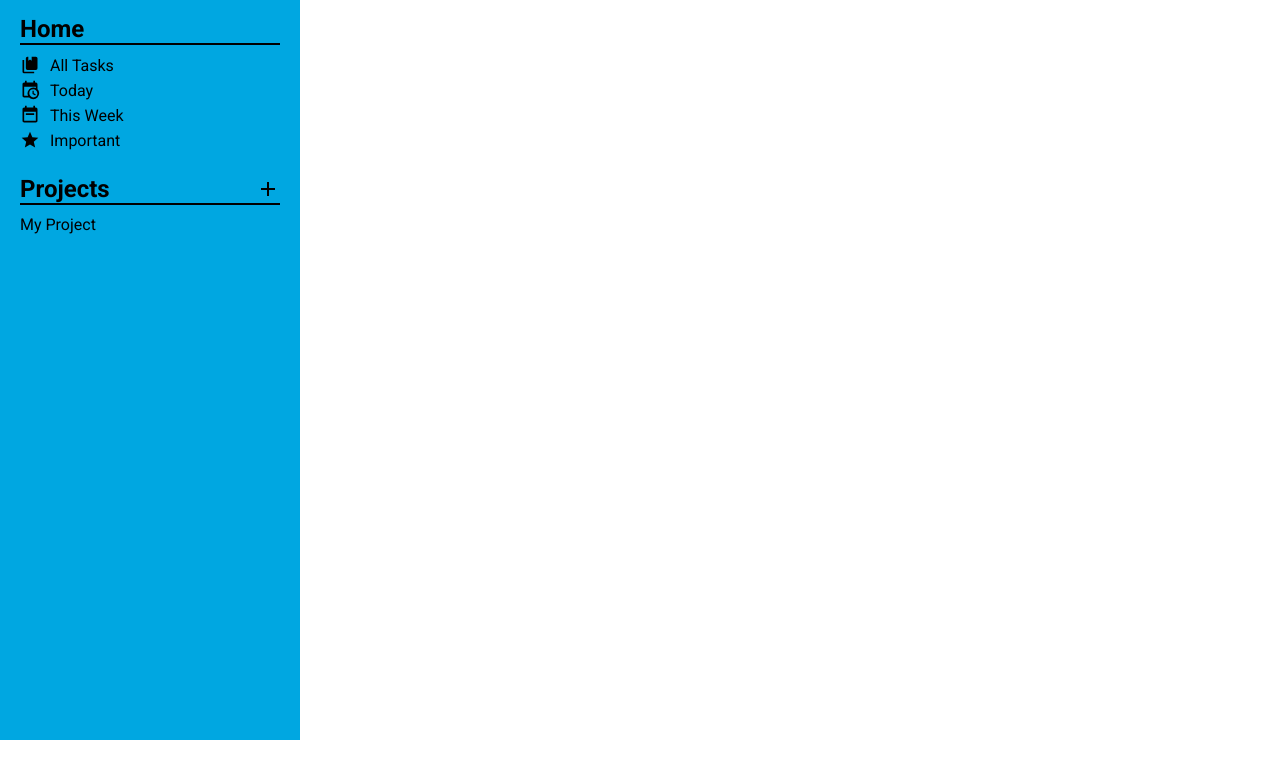
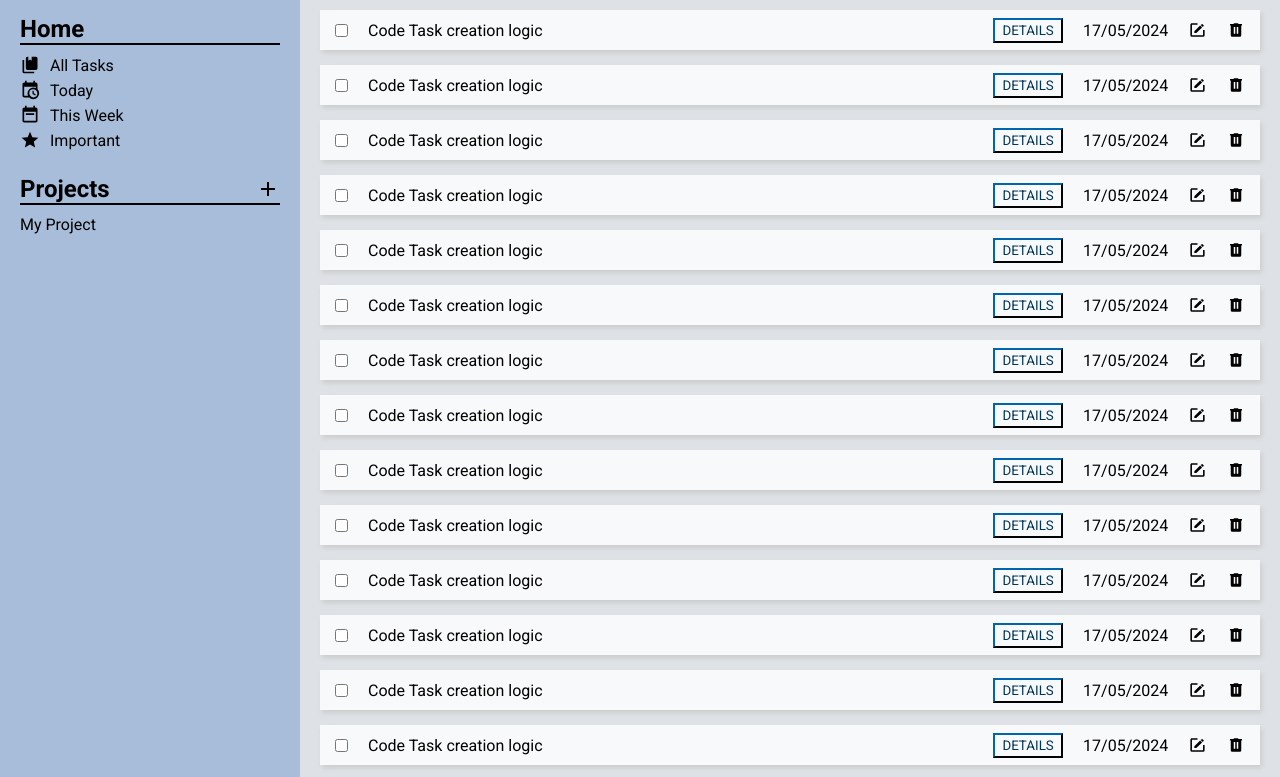
Before and after one commit to lostqubit/Todo-App, a website built with webpack: page src/index.html in a window 1280 px wide. Shown: the part 60-837 px from the top of the page. Before the commit the page ends 800 px from the top, so only its background shows below. Built offline with nearby package versions, Linux system fonts and the light colour scheme.

Commit message:
add tasks ui

```diff
--- a/src/index.html
+++ b/src/index.html
@@ -26,6 +26,9 @@
             </div>
         </div>
         <div id="content-body">
+            <div class="tasks">
+
+            </div>
         </div>
     </div>
 </body>
--- a/src/index.js
+++ b/src/index.js
@@ -1,3 +1,12 @@
 import './style.css';
+import task from './tasks.js';
+import display from './render.js';
+import {format} from 'date-fns';
 
-console.log("test");
+const tasks = [];
+
+for(let i=0;i<20;i++){
+    const task1 = task("Code Task creation logic","high",format(new Date(), 'dd/MM/yyyy'));
+    display.addTask(task1);
+    tasks.push(task1);
+}
--- /dev/null
+++ b/src/render.js
@@ -0,0 +1,54 @@
+import editIcon from './icons/edit.svg';
+import deleteIcon from './icons/delete.svg';
+
+const display = (() => {
+    let parentDiv = document.querySelector("#content-body");
+    let container = document.querySelector("#content-body>div");
+
+    const createTaskContainer = () => {
+        const card = document.createElement("div");
+        card.classList.add("task-card");
+
+        const span1 = document.createElement("span");
+        span1.classList.add("span-1");
+
+        const checkBox = document.createElement("input");
+        checkBox.type = "checkbox";
+        const title = document.createElement("span");
+
+        span1.appendChild(checkBox);
+        span1.appendChild(title);
+
+        const span2 = document.createElement("span");
+        span2.classList.add("span-2")
+
+        const details = document.createElement("button")
+        details.innerText = "DETAILS";
+        const dueDate = document.createElement("span");
+        const editImg = document.createElement("img");
+        editImg.src = editIcon;
+        const deleteImg = document.createElement("img");
+        deleteImg.src = deleteIcon;
+
+        span2.appendChild(details);
+        span2.appendChild(dueDate);
+        span2.appendChild(editImg);
+        span2.appendChild(deleteImg);
+
+        card.appendChild(span1);
+        card.appendChild(span2);
+
+        return{card,title,dueDate};
+    }
+
+    const addTask = (task) => {
+        const {card,title,dueDate} = createTaskContainer();
+        title.innerText = task.title;
+        dueDate.innerText = task.dueDate;
+        container.appendChild(card);
+    };
+
+    return {addTask};
+})();
+
+export default display;
--- a/src/style.css
+++ b/src/style.css
@@ -36,11 +36,11 @@ header img{
 
 #container{
     display: grid;
-    grid-template-columns: 300px 1fr;
+    grid-template-columns: minmax(200px,300px) minmax(700px,1fr);
 }
 
 #sidebar{
-    background-color: #00a7e1;
+    background-color: #a7bdd9;
     padding-left: 20px;
     padding-right: 20px;
 }
@@ -85,5 +85,45 @@ header img{
 }
 
 #content-body{
-    background-color: #ffffff;
+    background-color:#dee2e6;
 }
+
+#content-body>div{
+    padding: 20px;
+}
+
+.task-card{
+    height: 40px;
+    background-color: #f8f9fa;
+    display: flex;
+    justify-content: space-between;
+    align-items: center;
+    margin-bottom: 15px;
+    box-shadow: 2px 3px 5px 0 #CCC;
+}
+
+.span-1{
+    padding-left: 15px;
+    display: flex;
+    gap: 20px;
+    align-items: center;
+}
+
+.span-2{
+    padding-right: 15px;
+    display: flex;
+    gap: 20px;
+    align-items: center;
+}
+
+.span-2 button{
+    width: 70px;
+    height: 25px;
+    background-color: #f8f9fa;
+    border-color: #003459;
+    color: #003459;
+}
+
+.span-2 img{
+    height: 1.15rem;
+}
--- /dev/null
+++ b/src/tasks.js
@@ -0,0 +1,22 @@
+const task = (title,priority,dueDate,status="Not Finished",project="My Project") => {
+    let taskTitle = title;
+    let taskPriority = priority;
+    let taskDueDate = dueDate;
+    let taskStatus = status;
+    let taskProject = project;
+
+    return{
+        get title() {return taskTitle},
+        set title(newTitle) {taskTitle = newTitle},
+        get priority() {return taskPriority},
+        set priority(newPriority) {taskPriority = newPriority},
+        get dueDate() {return taskDueDate},
+        set dueDate(newDueDate) {taskDueDate = newDueDate},
+        get status() {return taskStatus},
+        set status(newStatus) {taskStatus = newStatus},
+        get project() {return taskProject},
+        set project(newProject) {taskProject=newProject},
+    }
+};
+
+export default task;
```
Also changed, not shown: src/icons/delete.svg (added), src/icons/edit.svg (added).
